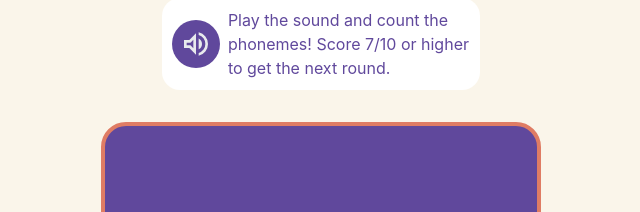
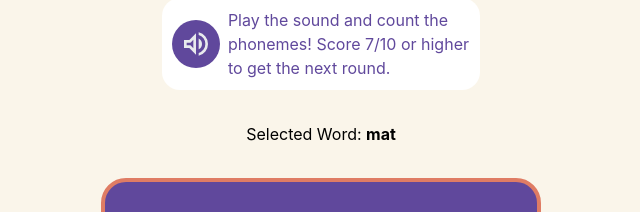
Before and after one commit to ConcernedMotley/CMPT496-Dyslexia-App, a React (Vite) app: page /ateam4/TickTally/1 in a window 1280 px wide. Shown: the part 156-368 px from the top of the page, without its empty margins (327-967 px from the left). Built offline with nearby package versions, Linux system fonts and the light colour scheme; a web font is replaced by a local one.

Commit message:
Used placeholder array to simulate the game
Can view the status in console.log, can see
slider value, and sound count to match. And
validity of match.

```diff
--- a/src/components/tickTally/TickTally.jsx
+++ b/src/components/tickTally/TickTally.jsx
@@ -1,5 +1,5 @@
 import { func } from 'prop-types';
-import React, {useState} from 'react';
+import React, {useState, useEffect} from 'react';
 import { Link, useParams } from 'react-router-dom';
 import ProgressTracker from '../ProgressTracker';
 import PlaySoundCard from './PlaySoundCard';
@@ -44,13 +44,33 @@ export default function TickTally(){
 
     const { level } = useParams();
     const [sliderValue, setSliderValue] = useState(0);
+    const [selectedWord, setSelectedWord] = useState(null);
+
+    useEffect(() => {
+        const words = placeholderWords[level] || [];
+        if (words.length > 0) {
+            const randomWord = words[Math.floor(Math.random() * words.length)]; // Pick a random word
+            setSelectedWord(randomWord);
+        }
+    }, [level]); // Run when level changes
+
+    useEffect(() => {
+        if (selectedWord) {
+            console.log(`Selected Word: ${selectedWord.word}`);
+            console.log(`Sound Count: ${selectedWord.soundCount}`);
+            console.log(`Slider Value: ${sliderValue}`);
+            console.log(`Match: ${selectedWord.soundCount === sliderValue}`);
+        }
+    }, [sliderValue, selectedWord]);
 
     return (
         <div className='horizontal-flex'>
             <div className='vertical-flex'>
                 {/* <ProgressTracker /> */}
-                <h1 className='title-font'>Tick Tally Level: {level}</h1>
-                <PlaySoundCard />
+                <h1 className="title-font">Tick Tally Level: {level}</h1>
+                {selectedWord && <PlaySoundCard word={selectedWord.word} />}
+                <p>Selected Word: <strong>{selectedWord ? selectedWord.word : "Loading..."}</strong></p>
+
                 <SoundSlider value={sliderValue} onChange={setSliderValue} />
 
                 <button className='tally-done-btn' >Done</button>
```
